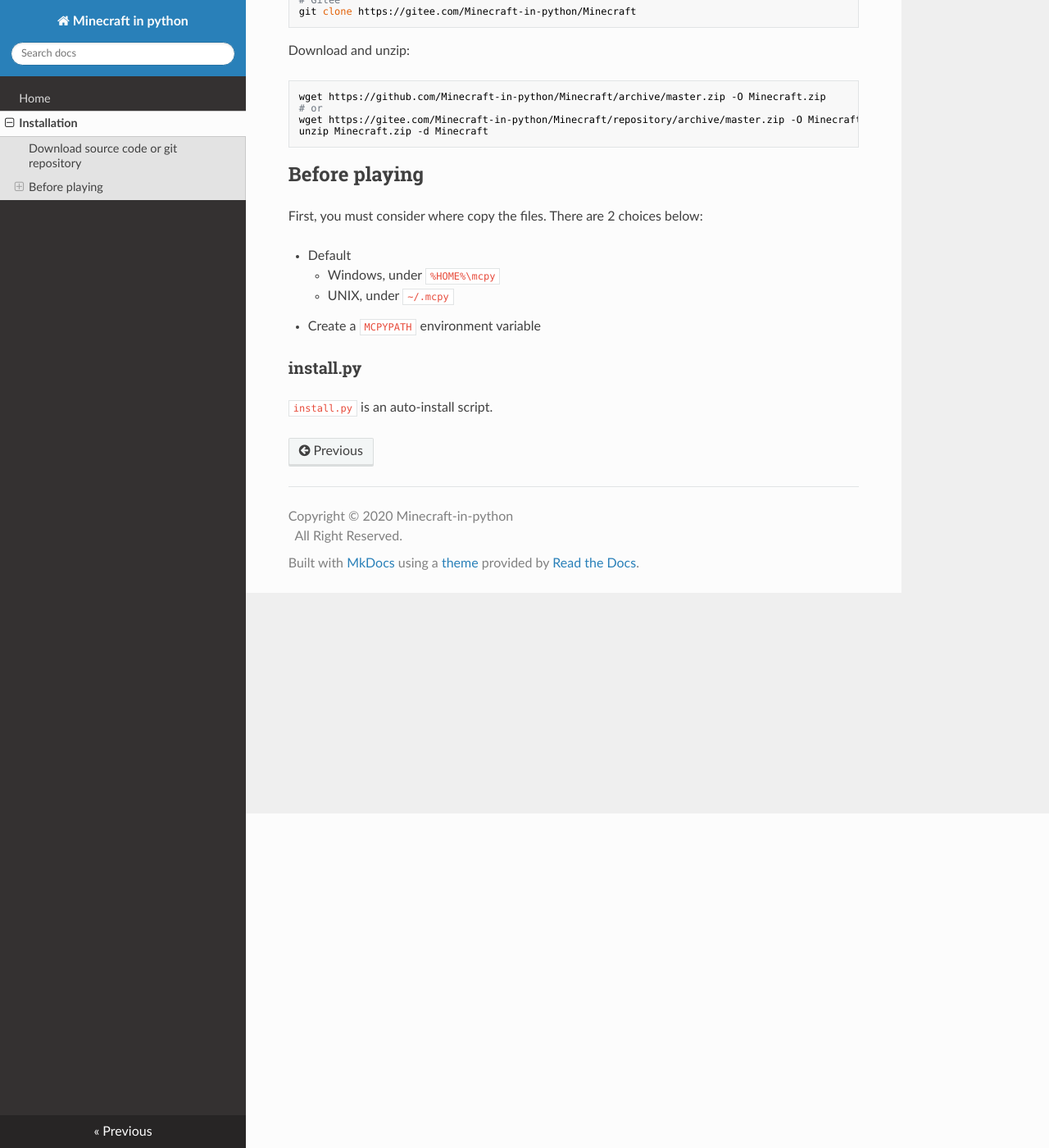
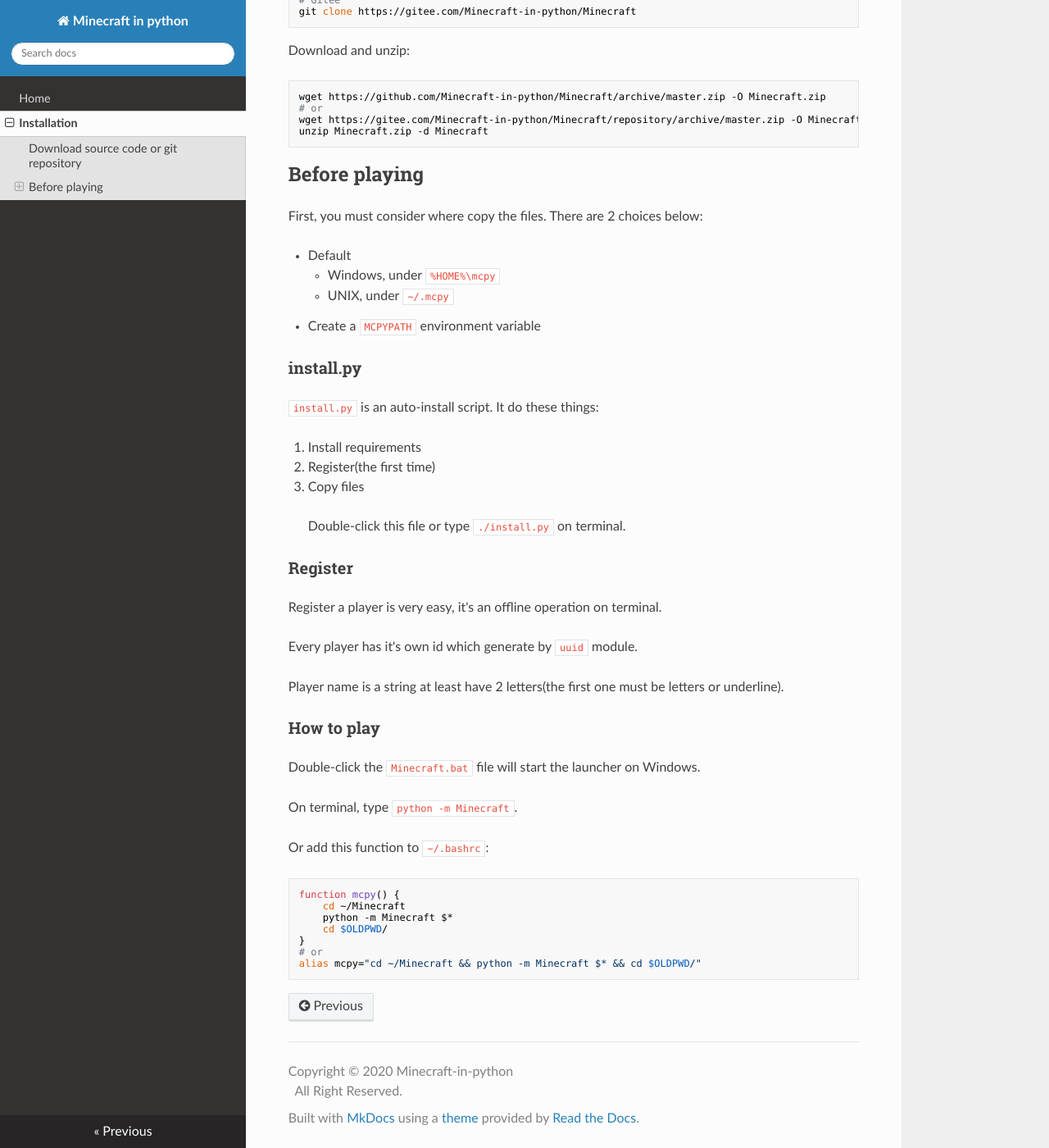
Before and after one commit to minecraft-py/docs-zh, an MkDocs documentation site: the page built from docs/installation-guide.md, in a window 1280 px wide and 1400 px high, scrolled down 408 px. Shown: the whole window at 82% size. Built offline with MkDocs 1.6.1, drawn with Linux system fonts in a browser that asks for light colours; nearby versions of some CDN libraries.

Commit message:
2020-12-03

````diff
--- a/docs/installation-guide.md
+++ b/docs/installation-guide.md
@@ -29,4 +29,33 @@
 - Create a `MCPYPATH` environment variable
 
 ### install.py
-`install.py` is an auto-install script.
+`install.py` is an auto-install script. It do these things:
+
+1. Install requirements
+2. Register(the first time)
+3. Copy files
+
+> Double-click this file or type `./install.py` on terminal.
+
+### Register
+Register a player is very easy, it's an offline operation on terminal.
+
+Every player has it's own id which generate by `uuid` module.
+
+Player name is a string at least have 2 letters(the first one must be letters or underline).
+
+### How to play
+Double-click the `Minecraft.bat` file will start the launcher on Windows.
+
+On terminal, type `python -m Minecraft`.
+
+Or add this function to `~/.bashrc`:
+```bash
+function mcpy() {
+	cd ~/Minecraft
+	python -m Minecraft $*
+	cd $OLDPWD/
+}
+# or
+alias mcpy="cd ~/Minecraft && python -m Minecraft $* && cd $OLDPWD/"
+```
````
Also changed, not shown: 1 other file.
